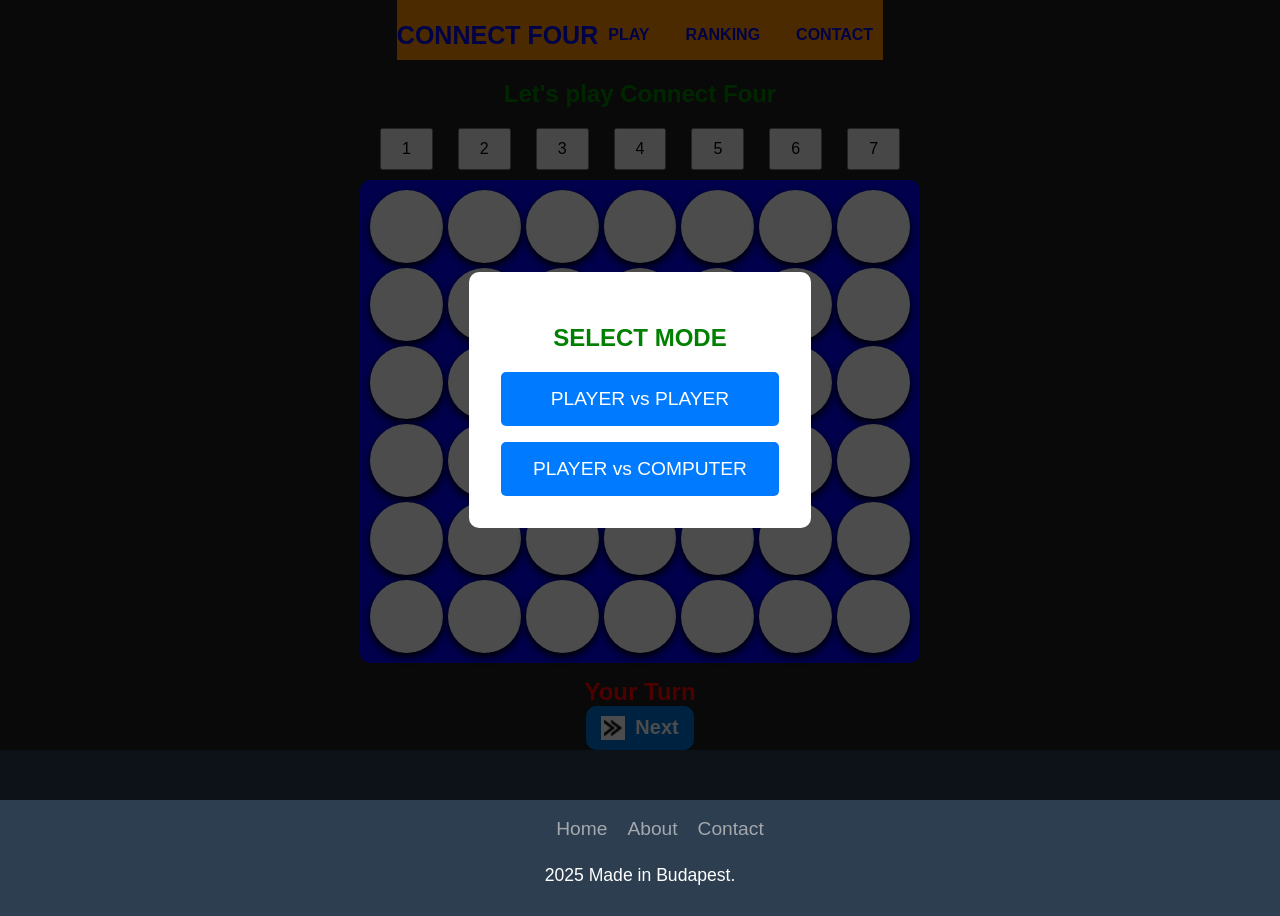
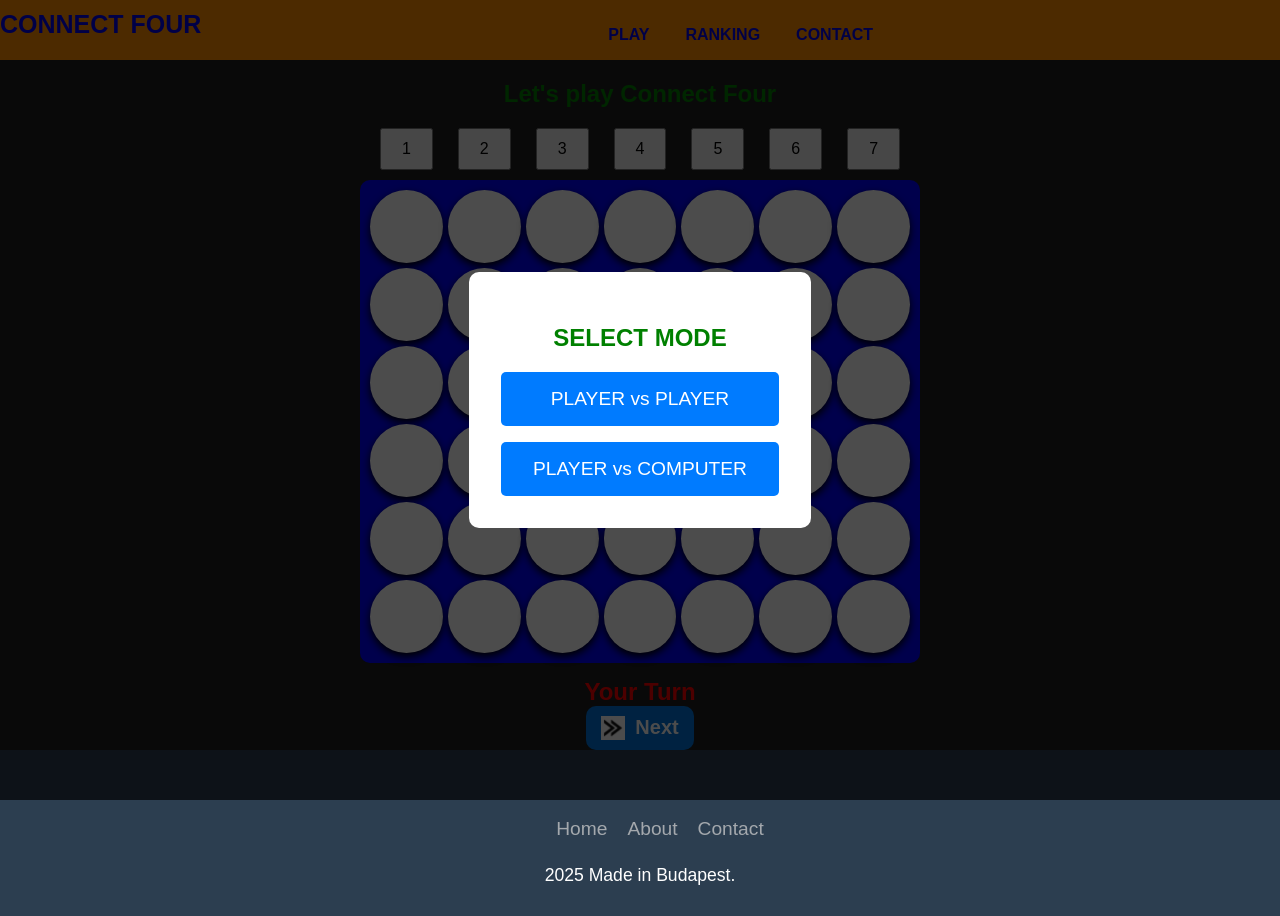
Before and after one commit to nobu0903/Web_ConnectFour, a plain HTML site: page html/index.html in a window 1280 px wide. Drawn offline with Linux system fonts and the light colour scheme.

Commit message:
なんかへーっだーちっちゃくなっちゃうからかえた

```diff
--- a/css/header.css
+++ b/css/header.css
@@ -4,13 +4,14 @@
     position: relative;
     background-color:darkorange;
     display: grid; /* グリッドレイアウトを使用 */
-    align-items: center; /* グリッドアイテムを縦方向の中央に揃える */
+
     grid-template-columns: 1fr 1fr; /* 2つの列を均等に配置 */
     grid-template-rows: auto; /* 行の高さを自動調整 */
     padding-top: 10px; /* 上部に10pxのパディングを追加 */
     grid-template-areas:
     "logo button" /* 1行目にロゴとボタンを配置 */
     "menu menu"; /* 2行目にメニューを2列分配置 */
+
 }
 
 @media only screen and (min-width: 769px) {
--- a/html/index.html
+++ b/html/index.html
@@ -12,8 +12,9 @@
 </head>
 
 <body>
+
+    <div id="header-container"></div>
     <div class="container">
-        <div id="header-container"></div>
         <!--画面を開くと最初にモード選択画面が出てくる-->
         <div id="mode-selection" class="mode-selection">
             <div class="mode-selection-content">
```
